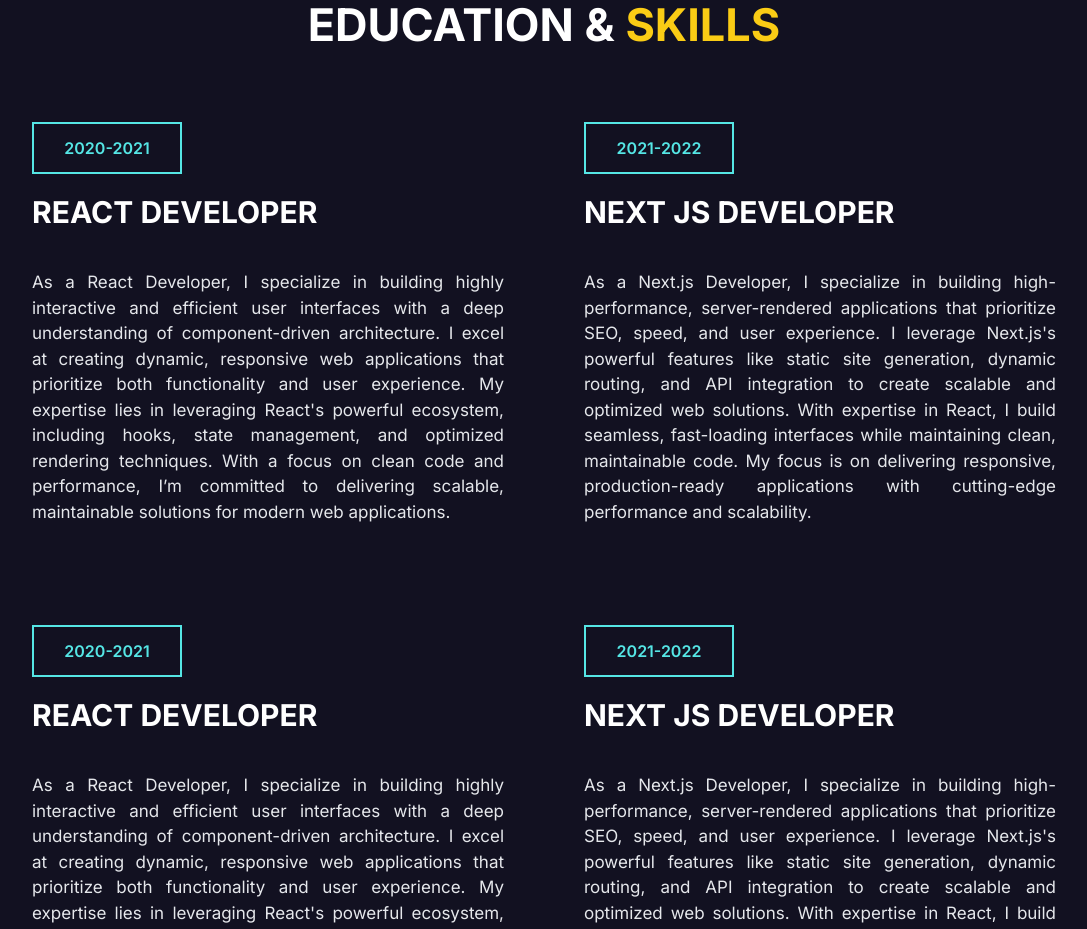
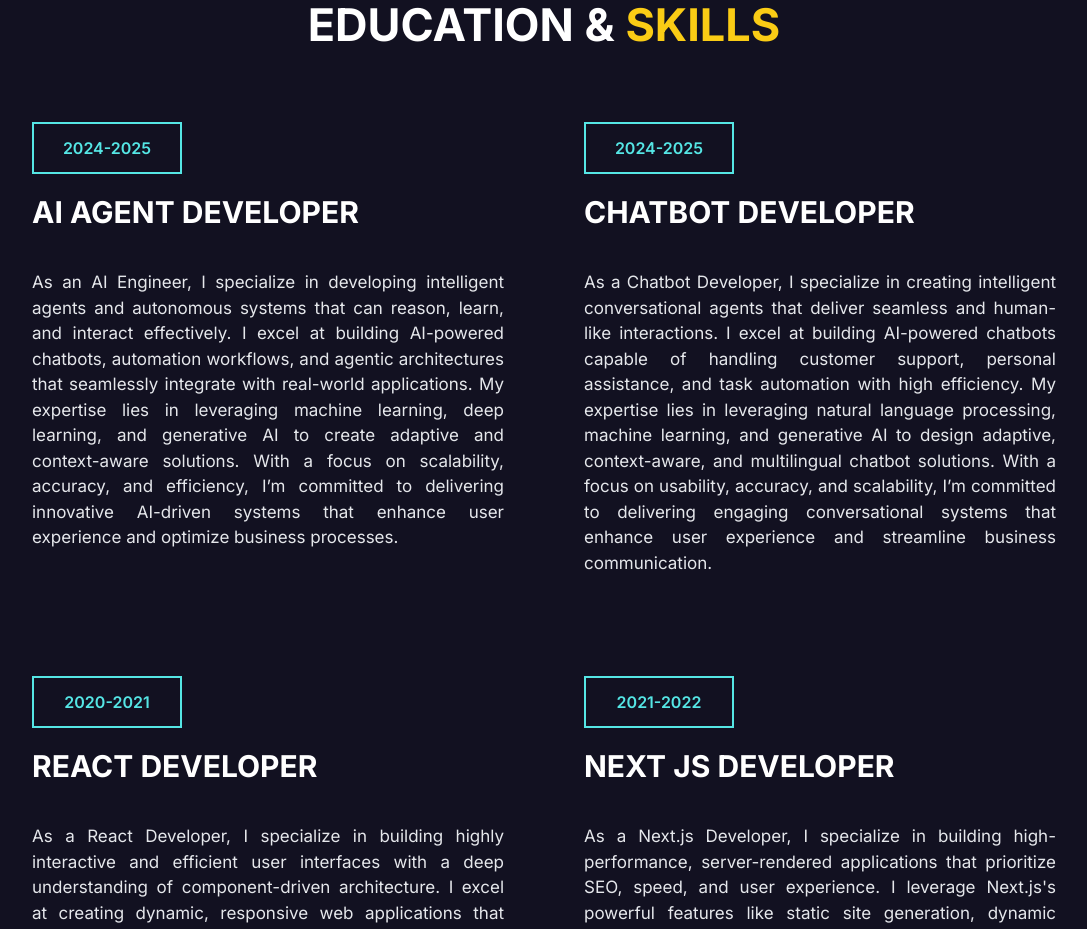
Before and after one commit to shsnge/zeeshanonline, a Next.js app: page / in a window 1280 px wide. Shown: the part 2380-3309 px from the top of the page, without its empty margins (96-1183 px from the left). Built offline with nearby package versions, Linux system fonts and the light colour scheme.

Commit message:
Update EducationSkills.js

```diff
--- a/app/Data/EducationSkills.js
+++ b/app/Data/EducationSkills.js
@@ -1,13 +1,13 @@
 export const Education=[
     {
-        duration:"2020-2021",
-        skill:"react developer",
-        detail:" As a React Developer, I specialize in building highly interactive and efficient user interfaces with a deep understanding of component-driven architecture. I excel at creating dynamic, responsive web applications that prioritize both functionality and user experience. My expertise lies in leveraging React's powerful ecosystem, including hooks, state management, and optimized rendering techniques. With a focus on clean code and performance, I’m committed to delivering scalable, maintainable solutions for modern web applications."
+        duration:"2024-2025",
+        skill:"ai agent developer",
+        detail:"As an AI Engineer, I specialize in developing intelligent agents and autonomous systems that can reason, learn, and interact effectively. I excel at building AI-powered chatbots, automation workflows, and agentic architectures that seamlessly integrate with real-world applications. My expertise lies in leveraging machine learning, deep learning, and generative AI to create adaptive and context-aware solutions. With a focus on scalability, accuracy, and efficiency, I’m committed to delivering innovative AI-driven systems that enhance user experience and optimize business processes."
     },
     {
-        duration:"2021-2022",
-        skill:"next js developer",
-        detail:"As a Next.js Developer, I specialize in building high-performance, server-rendered applications that prioritize SEO, speed, and user experience. I leverage Next.js's powerful features like static site generation, dynamic routing, and API integration to create scalable and optimized web solutions. With expertise in React, I build seamless, fast-loading interfaces while maintaining clean, maintainable code. My focus is on delivering responsive, production-ready applications with cutting-edge performance and scalability."
+        duration:"2024-2025",
+        skill:"chatbot developer",
+        detail:"As a Chatbot Developer, I specialize in creating intelligent conversational agents that deliver seamless and human-like interactions. I excel at building AI-powered chatbots capable of handling customer support, personal assistance, and task automation with high efficiency. My expertise lies in leveraging natural language processing, machine learning, and generative AI to design adaptive, context-aware, and multilingual chatbot solutions. With a focus on usability, accuracy, and scalability, I’m committed to delivering engaging conversational systems that enhance user experience and streamline business communication."
     },
     {
         duration:"2020-2021",
```
